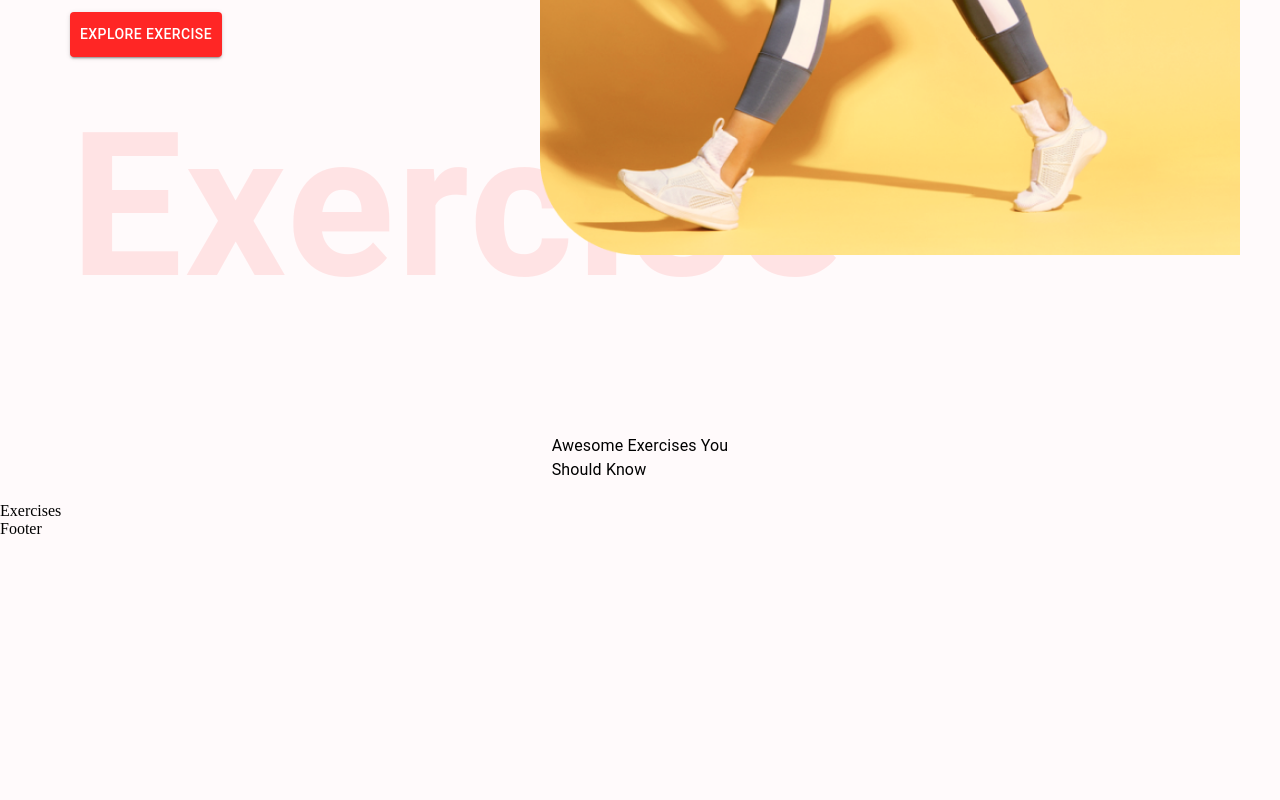
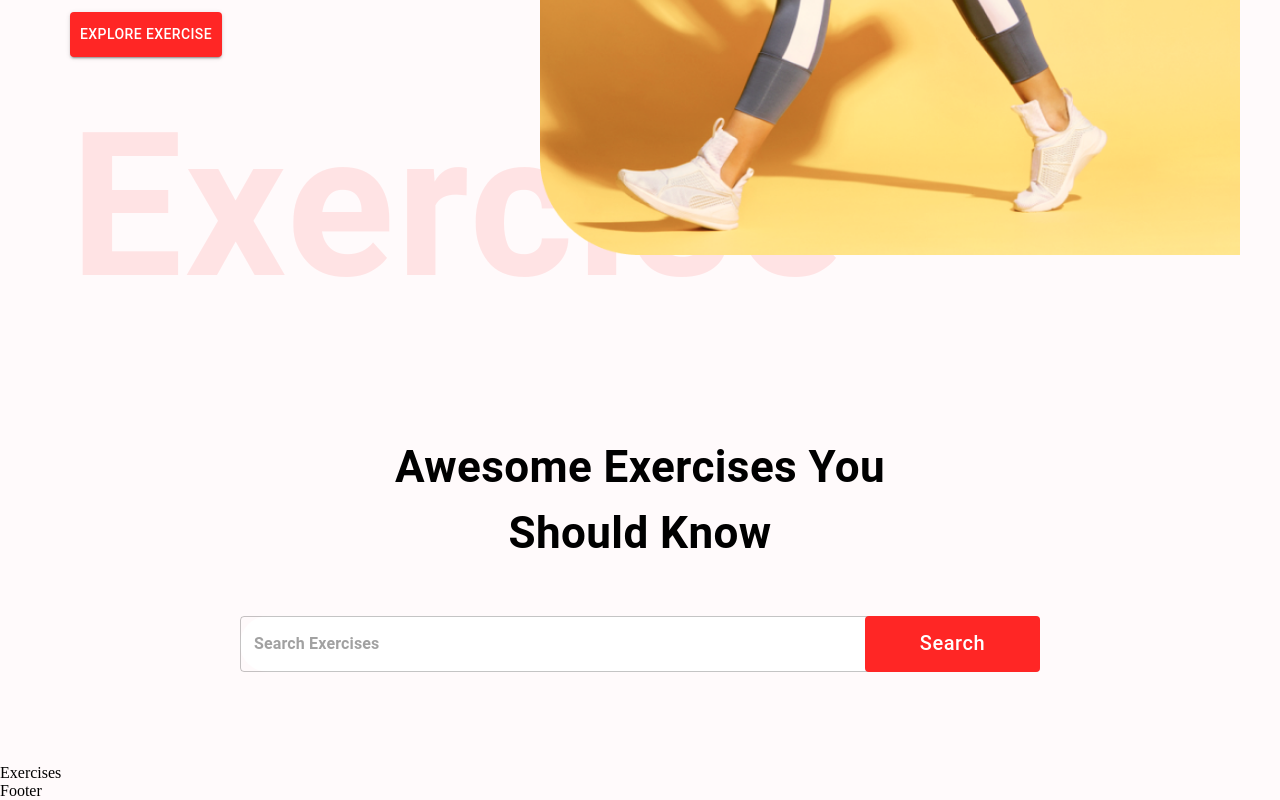
Before and after one commit to Anubhav-Chauhan3367/Fitness-Mavericks, a React (Create React App) app: page / in a window 1280 px wide. Shown: the part 611-1411 px from the top of the page. Before the commit the page ends 1149 px from the top, so only its background shows below. Built offline with nearby package versions, Linux system fonts and the light colour scheme.

Commit message:
Search Exercise 1

```diff
--- a/src/components/SearchExercises.js
+++ b/src/components/SearchExercises.js
@@ -1,12 +1,55 @@
 import React, { useEffect, useState } from "react";
 import { Box, Button, Stack, TextField, Typography } from "@mui/material";
+import { borderRadius } from "@mui/system";
 
 const SearchExercises = () => {
 	return (
 		<Stack alignItems="center" mt="37px" justifyContent="center" p="20px">
-			<Typography>
+			<Typography
+				fontWeight={700}
+				sx={{ fontSize: { lg: "44px", xs: "30px" } }}
+				mb="50px"
+				textAlign="center"
+			>
 				Awesome Exercises You <br /> Should Know
 			</Typography>
+			<Box position="relative" mb="72px">
+				<TextField
+					sx={{
+						input: {
+							fontWeight: "700",
+							border: "none",
+							borderRadius: "4px",
+						},
+						width: { lg: "800px", xs: "350px" },
+						backgroundColor: "#fff",
+						borderRadius: "40px",
+					}}
+					height="76px"
+					value=""
+					onChange={() => {}}
+					placeholder="Search Exercises"
+					type="text"
+				/>
+				<Button
+					className="search-btn"
+					sx={{
+						bgcolor: "#ff2625",
+						color: "#fff",
+						textTransform: "none",
+						width: {
+							lg: "175px",
+							xs: "80px",
+						},
+						fontSize: { lg: "20px", xs: "14px" },
+						height: "56px",
+						position: "absolute",
+						right: "0",
+					}}
+				>
+					Search
+				</Button>
+			</Box>
 		</Stack>
 	);
 };
```
